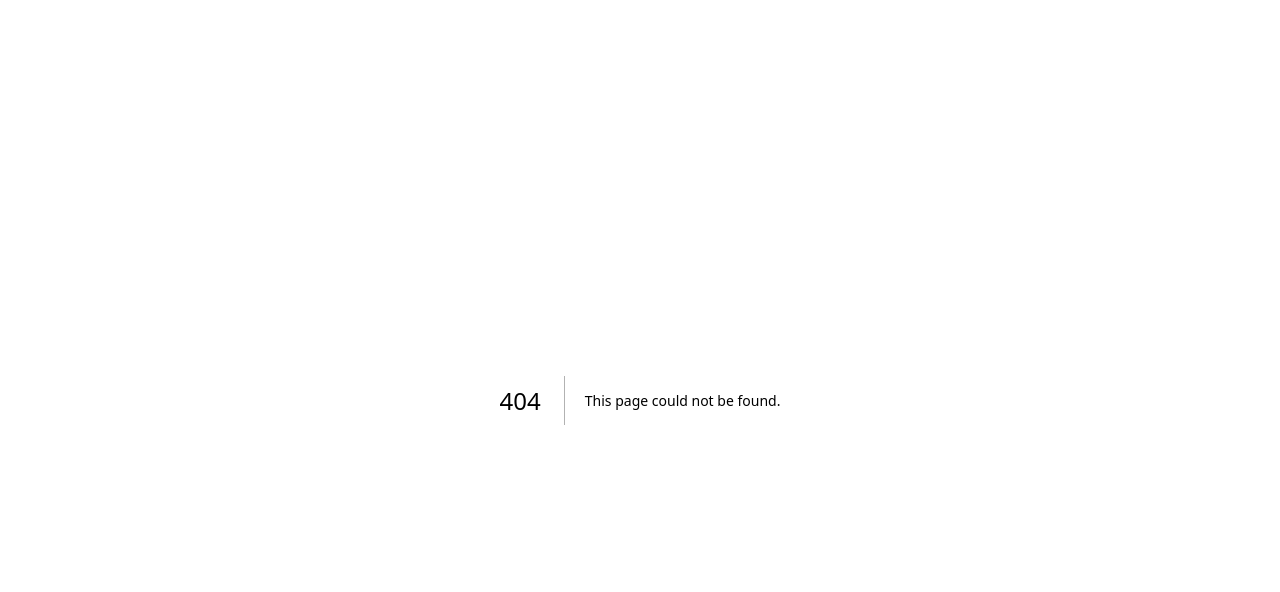
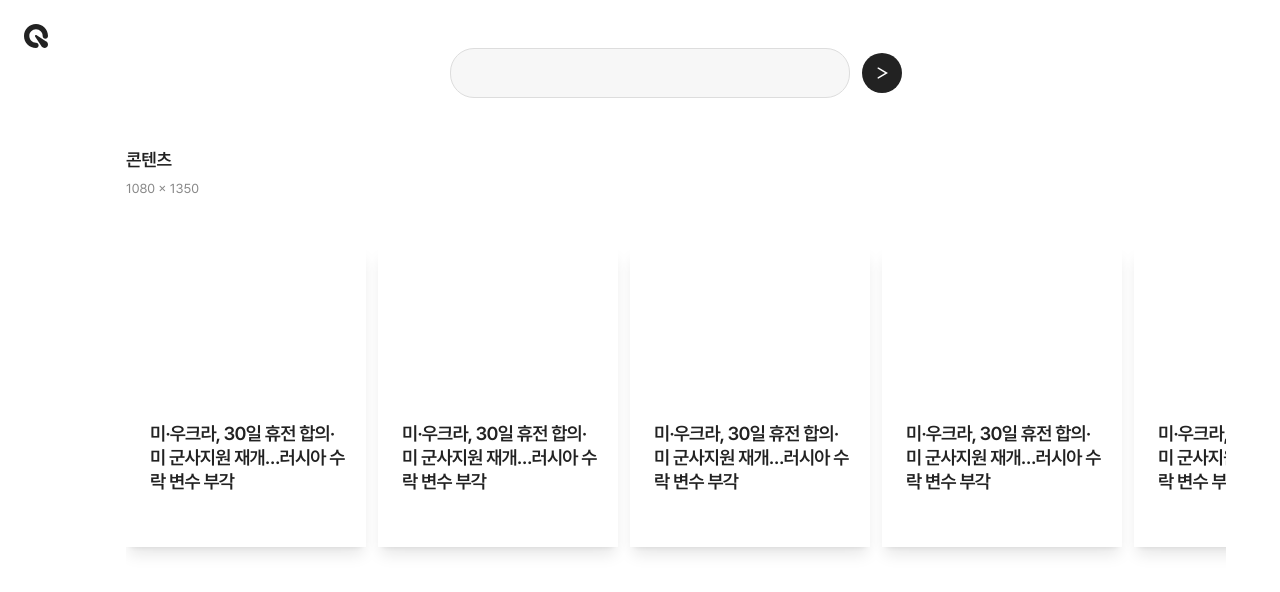
Before and after one commit to winehouse8/qurator_v2, a Next.js app in the folder front-end/: page /content in a window 1280 px wide. Before the commit this address had no page. Shown: the top 592 px of the page. Built offline with nearby package versions, Linux system fonts and the light colour scheme.

Commit message:
feat: add content page and topic search functionality

```diff
--- /dev/null
+++ b/front-end/src/app/content/page.tsx
@@ -0,0 +1,25 @@
+import { Logo } from '../../components/ui/logo'
+import { TopicSearchBar } from '../../components/topic-search-bar'
+import { ContentGrid } from '../../components/content-grid'
+
+export default function ContentPage() {
+  return (
+    <main className="flex min-h-screen">
+      {/* Sidebar */}
+      <div className="h-screen p-6 flex flex-col items-center">
+        <Logo />
+      </div>
+
+      {/* Main Content */}
+      <div className="flex-1 py-12 px-4">
+        <div className="max-w-[1100px] mx-auto space-y-12">
+          {/* Search Bar */}
+          <TopicSearchBar />
+
+          {/* Content Section */}
+          <ContentGrid />
+        </div>
+      </div>
+    </main>
+  )
+}
--- a/front-end/src/app/globals.css
+++ b/front-end/src/app/globals.css
@@ -24,7 +24,8 @@ body {
 
 @layer components {
   .input-base {
-    @apply w-full px-6 py-3 bg-input-bg border rounded-[24px] text-base font-medium leading-normal tracking-[-0.02em] text-muted focus:outline-none focus:bg-background text-foreground transition-colors;
+    @apply w-full px-6 py-3 bg-input-bg border rounded-[24px] text-base font-medium leading-normal tracking-[-0.02em] text-muted focus:outline-none focus:bg-background text-foreground transition-colors
+    hover:bg-hover transition-colors;
   }
 
   .btn-small {
@@ -32,7 +33,7 @@ body {
   }
 
   .btn-icon {
-    @apply p-1 bg-input-bg rounded-full hover:bg-hover hover:text-background transition-colors;
+    @apply p-5 bg-input-bg rounded-full hover:bg-hover hover:text-background transition-colors;
   }
 
   .btn-submit {
--- a/front-end/src/app/page.tsx
+++ b/front-end/src/app/page.tsx
@@ -8,10 +8,11 @@ export default function Home() {
         <Logo />
       </div>
       <div className="flex-1 w-full flex flex-col items-center justify-center gap-12 px-4">
-        <h1 className="text-[28px] font-semibold tracking-tighter text-center">
+        <h1 className="text-title font-semibold tracking-tighter text-center">
           오늘은 어떤 콘텐츠를 만들까요?
         </h1>
         <TopicInput />
+        <div className="h-[34px] w-full" />
       </div>
     </main>
   )
--- /dev/null
+++ b/front-end/src/components/content-grid.tsx
@@ -0,0 +1,37 @@
+export function ContentGrid() {
+  return (
+    <div className="space-y-12">
+      {/* Label */}
+      <div className="flex flex-col items-start gap-1.5">
+        <h2 className="text-lg font-semibold tracking-tighter">콘텐츠</h2>
+        <span className="text-sm text-muted">1080 × 1350</span>
+      </div>
+
+      {/* Grid */}
+      <div className="flex gap-3 overflow-x-auto pb-6">
+        {/* Placeholder Cards */}
+        {[...Array(6)].map((_, i) => (
+            <div
+            key={i}
+            className={`
+            flex-shrink-0 w-[240px] h-[300px] flex flex-col justify-center border-2
+            ${i === 5 ? 'border-dashed border-border' : 'border-transparent'}
+            bg-background shadow-lg overflow-hidden`}>
+                <div
+                    className={`
+                    flex-shrink-0 w-[240px] h-[240px]
+                    bg-background overflow-hidden
+                    `}
+                >
+                    <div className="h-full p-[22px] flex items-end">
+                    <p className="text-[18.67px] leading-[1.3] font-bold tracking-[-0.04em] text-foreground">
+                        {i === 5 ? '새로운 콘텐츠' : '미·우크라, 30일 휴전 합의·미 군사지원 재개…러시아 수락 변수 부각'}
+                    </p>
+                    </div>
+                </div>
+          </div>
+        ))}
+      </div>
+    </div>
+  )
+}
--- a/front-end/src/components/topic-input.tsx
+++ b/front-end/src/components/topic-input.tsx
@@ -1,5 +1,6 @@
 'use client'
 import { useState } from 'react'
+import { useRouter } from 'next/navigation'
 import Image from 'next/image'
 import { Input } from './ui/input'
 import { Button } from './ui/button'
@@ -15,11 +16,14 @@ const RECOMMENDATIONS = [
 export function TopicInput() {
   const [topic, setTopic] = useState('')
   const [startIndex, setStartIndex] = useState(0)
+  const router = useRouter()
 
   const handleSubmit = (e: React.FormEvent) => {
     e.preventDefault()
-    // Handle topic submission
-    console.log('Submitted topic:', topic)
+    console.log('Submited topic: ', topic);
+    if (topic.trim()) {
+      router.push(`/content?topic=${encodeURIComponent(topic.trim())}`)
+    }
   }
 
   const rotateRecommendations = () => {
@@ -52,23 +56,22 @@ export function TopicInput() {
           ))}
           <Button
             variant="icon"
-            // type="button"
-            // aria-label="새로고침"
             onClick={rotateRecommendations}
+            className="p-[5px]"
           >
             <Image
               src="/assets/refresh-icon.svg"
               alt=""
-              width={28}
-              height={28}
+              width={18}
+              height={18}
             //   className="[&>path]:stroke-muted group-hover:[&>path]:stroke-background"
             />
           </Button>
         </div>
-        <Button variant="submit" type="submit" aria-label="제출" className="p-1 bg-foreground rounded-full">
+        <Button variant="submit" type="submit" aria-label="제출" className="p-2 bg-foreground rounded-full">
           <div className="w-6 h-6 relative">
             <Image
-              src="/assets/submit-arrow1.svg"
+              src="/assets/submit-icon.svg"
               alt=""
               fill
               className="object-contain [&>path]:stroke-background"
--- /dev/null
+++ b/front-end/src/components/topic-search-bar.tsx
@@ -0,0 +1,45 @@
+'use client'
+
+import Image from 'next/image'
+import { useRouter,useSearchParams } from 'next/navigation'
+import { useState, useEffect } from 'react'
+import { Button } from './ui/button'
+import { Input } from './ui/input'
+
+export function TopicSearchBar() {
+    const router = useRouter()
+    const searchParams = useSearchParams()
+    const [topic, setTopic] = useState('')
+
+    // URL의 topic 파라미터가 변경될 때 input 값 업데이트
+    useEffect(() => {
+      setTopic(searchParams.get('topic') || '')
+    }, [searchParams])
+
+    const handleSubmit = (e: React.FormEvent) => {
+      e.preventDefault()
+      if (topic.trim()) {
+        router.push(`/content?topic=${encodeURIComponent(topic.trim())}`)
+      }
+    }
+
+    return (
+      <form onSubmit={handleSubmit} className="flex items-center gap-3 justify-center">
+        <Input
+          value={topic}
+          onChange={(e) => setTopic(e.target.value)}
+          className="w-[400px]"
+        />
+        <Button variant="submit" type="submit" aria-label="제출" className="p-2 bg-foreground rounded-full">
+          <div className="w-6 h-6 relative">
+            <Image
+              src="/assets/submit-icon.svg"
+              alt=""
+              fill
+              className="object-contain [&>path]:stroke-background"
+            />
+          </div>
+        </Button>
+      </form>
+    )
+  }
--- a/front-end/src/components/ui/logo.tsx
+++ b/front-end/src/components/ui/logo.tsx
@@ -1,8 +1,9 @@
 import Image from 'next/image'
+import Link from 'next/link'
 
 export function Logo() {
   return (
-    <div className="w-[24px] h-[24px] relative">
+    <Link href="/" className="w-[24px] h-[24px] relative block hover:opacity-80 transition-opacity">
       <Image
         src="/assets/logo.svg"
         alt="Qurator Logo"
@@ -10,6 +11,6 @@ export function Logo() {
         className="object-contain"
         priority
       />
-    </div>
+    </Link>
   )
 }
--- a/front-end/tailwind.config.ts
+++ b/front-end/tailwind.config.ts
@@ -7,6 +7,17 @@ const config: Config = {
     './src/app/**/*.{js,ts,jsx,tsx,mdx}',
   ],
   theme: {
+    fontSize: {
+      // Completely replacing default sizes
+      'xs': ['12px', '16px'],      // [fontSize, lineHeight]
+      'sm': ['13px', '1.5'],
+      'base': ['16px', '1.5'],
+      'lg': ['18px', '1.5'],
+      'xl': ['20px', '32px'],
+      // Add custom named sizes
+      'title': ['28px', '34px'],
+      'menu': ['15px', '22px'],
+    },
     extend: {
       colors: {
         foreground: 'var(--foreground)',
```
Also changed, not shown: front-end/public/assets/submit-icon.svg (added).
